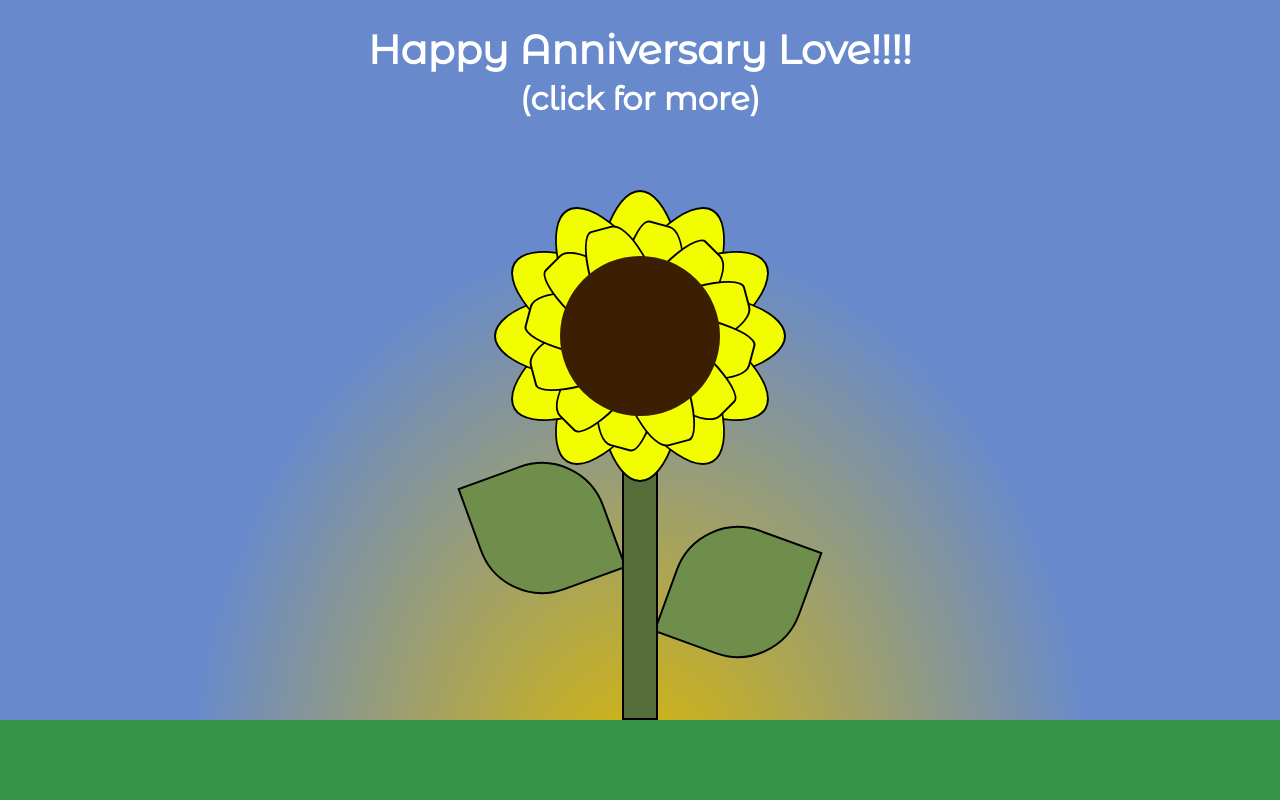
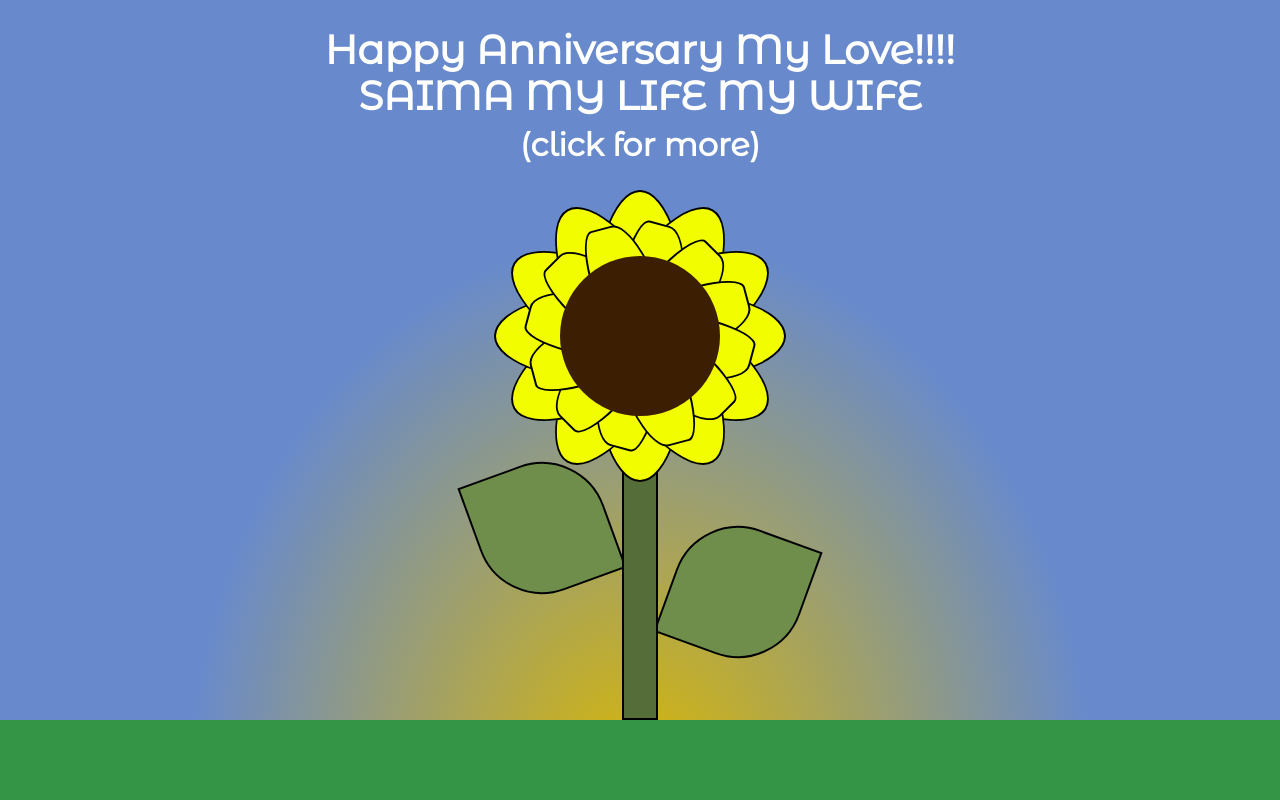
Before and after one commit to shaikhsahil9904/saimasahil, a plain HTML site: page index.html in a window 1280 px wide. Shown: the top 800 px of the page. Drawn offline with nearby package versions, Linux system fonts and the light colour scheme.

Commit message:
Update index.html

```diff
--- a/index.html
+++ b/index.html
@@ -2,14 +2,14 @@
 <html lang="en" >
 <head>
   <meta charset="UTF-8">
-  <title>Happy Anniversary Love!</title>
+  <title>Happy Anniversary My Love!</title>
   <meta name="viewport" content="width=device-width, initial-scale=1"><link rel="stylesheet" href="https://cdnjs.cloudflare.com/ajax/libs/normalize/5.0.0/normalize.min.css">
 <link rel="stylesheet" href="./style.css">
 
 </head>
 <body>
 <!-- partial:index.partial.html -->
-<h1>Happy Anniversary Love!!!!<br><small>(click for more)</small></h1>
+<h1>Happy Anniversary My Love!!!!<br>SAIMA MY LIFE MY WIFE<br><small>(click for more)</small></h1>
 <div class="sunflwr">
   <div class="sunflwr__leaf--left"></div>
   <div class="sunflwr__leaf--right"></div>
```
